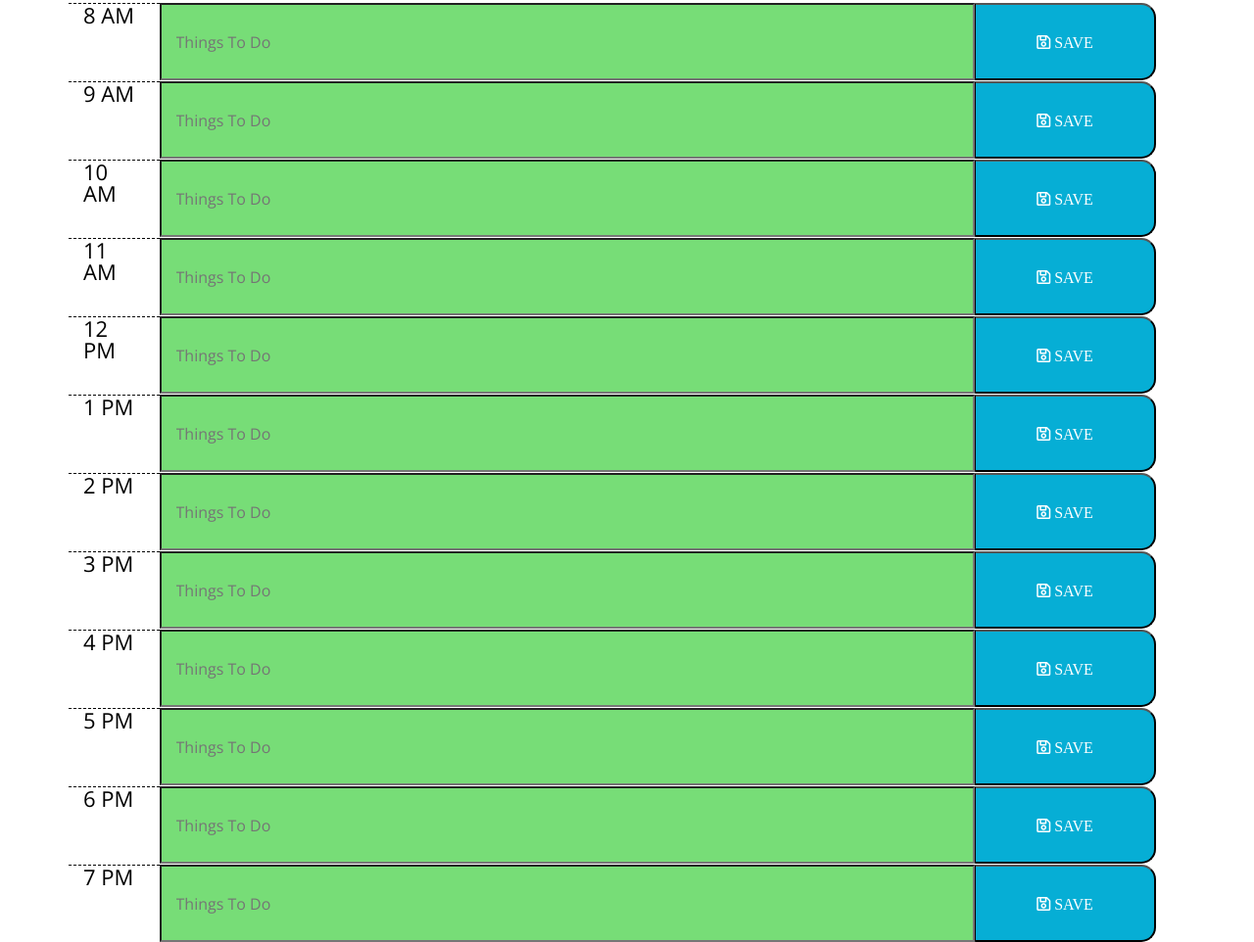
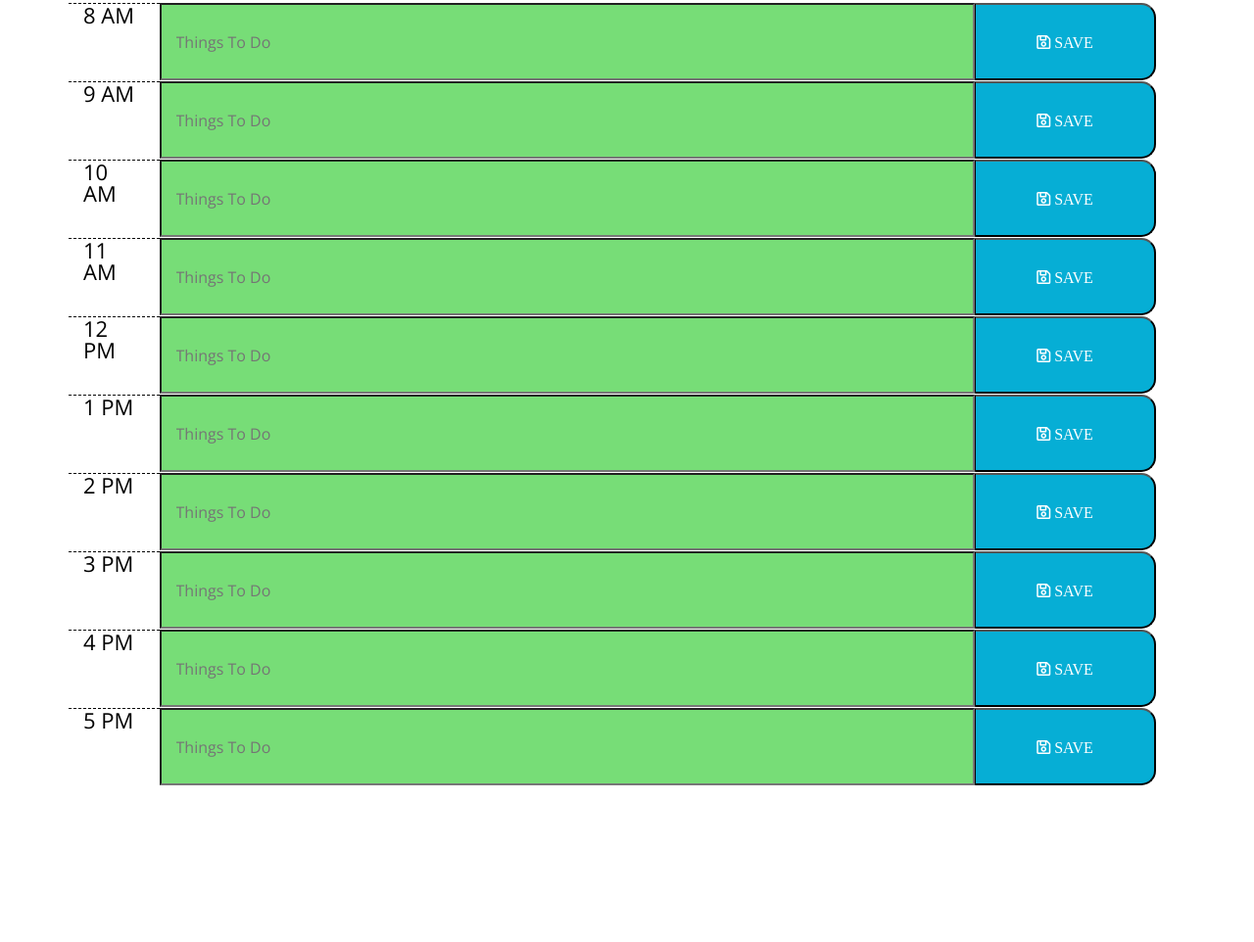
Before and after one commit to markkimeyer/daily-planner, a plain HTML site: page planner.html in a window 1280 px wide. Shown: the part 334-1296 px from the top of the page at 98% size. After the commit the page ends 1136 px from the top, so only its background shows below. Drawn offline with nearby package versions, Linux system fonts and the light colour scheme.

Commit message:
new readme

```diff
--- a/planner.html
+++ b/planner.html
@@ -81,16 +81,6 @@
         <input type = "text" class="text-body col-lg-9" placeholder="Things To Do" data-value = "17">
         <button class= "saveBtn col-lg-2"><src= i class = "far fa-save"></i> SAVE</button>
       </div>
-      <div class="row input-group lg-3">
-        <p class = "col-lg-1 hour">6 PM</p>
-        <input type = "text" class="text-body col-lg-9" placeholder="Things To Do" data-value = "18">
-        <button class= "saveBtn col-lg-2"><src= i class = "far fa-save"></i> SAVE</button>
-      </div>
-      <div class="row input-group lg-3">
-        <p class = "col-lg-1 hour">7 PM</p>
-        <input type = "text" class="text-body col-lg-9" placeholder="Things To Do" data-value = "19">
-        <button class= "saveBtn col-lg-2"><src= i class = "far fa-save"></i> SAVE</button>
-      </div>
     </div>
 
     <script src="https://cdnjs.cloudflare.com/ajax/libs/jquery/3.2.1/jquery.min.js"></script>
--- a/script.js
+++ b/script.js
@@ -39,10 +39,12 @@ var textBody = $(".text-body");
 
 changeColor();
 
-// for (i = 0; i < 12; i++) {
+// for (i = 0; i < 10; i++) {
 //     console.log( localStorage.getItem(8+i+"input"));
+
     $(textBody).each(function() {
 
+        //get input from local storage
     var saveInput = localStorage.getItem($(this).attr("data-value") + "input");
     $(this).val(saveInput);
         })
@@ -58,5 +60,4 @@ $(".saveBtn").on("click", function (event) {
 
     })
 
- //     localStorage.getItem()
  })
```
Also changed, not shown: 1 other file.
